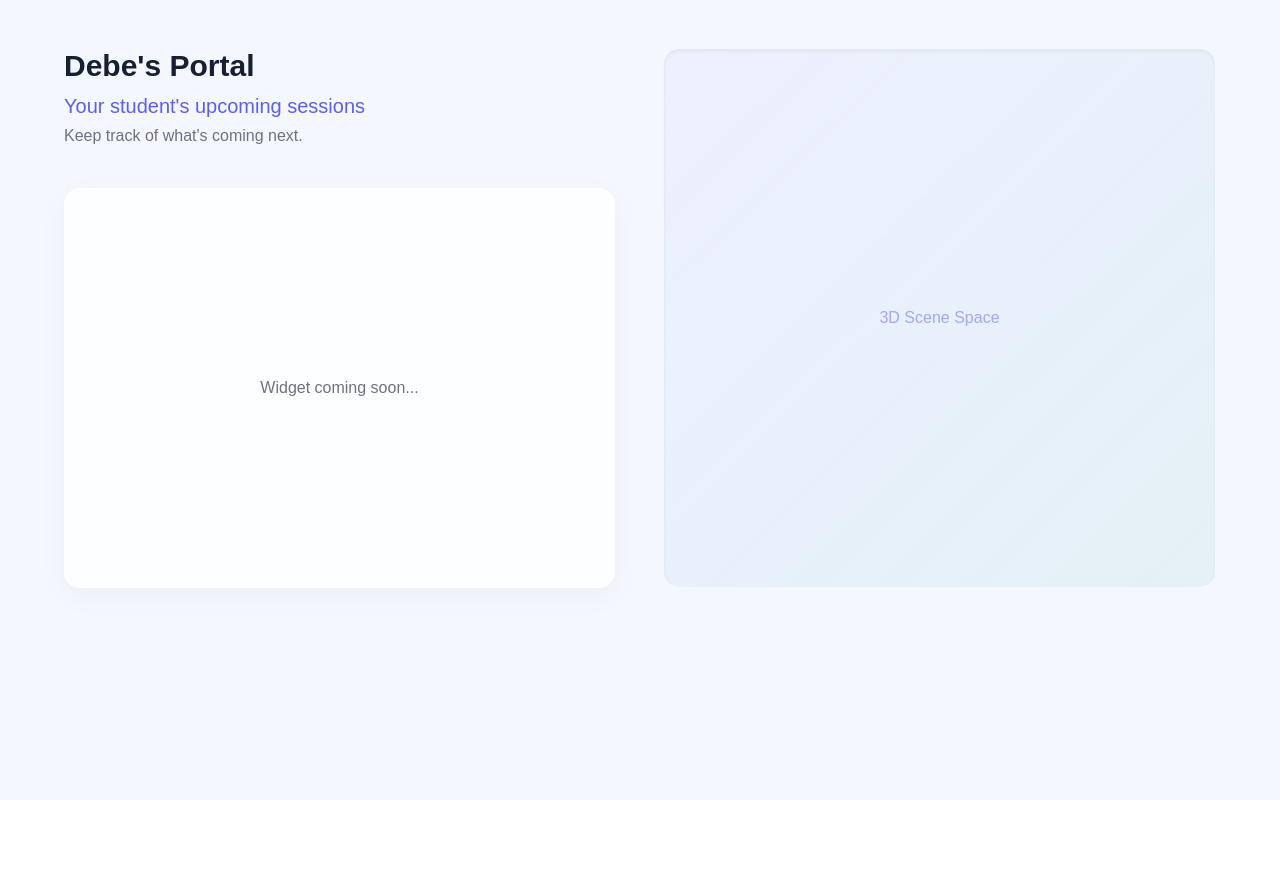
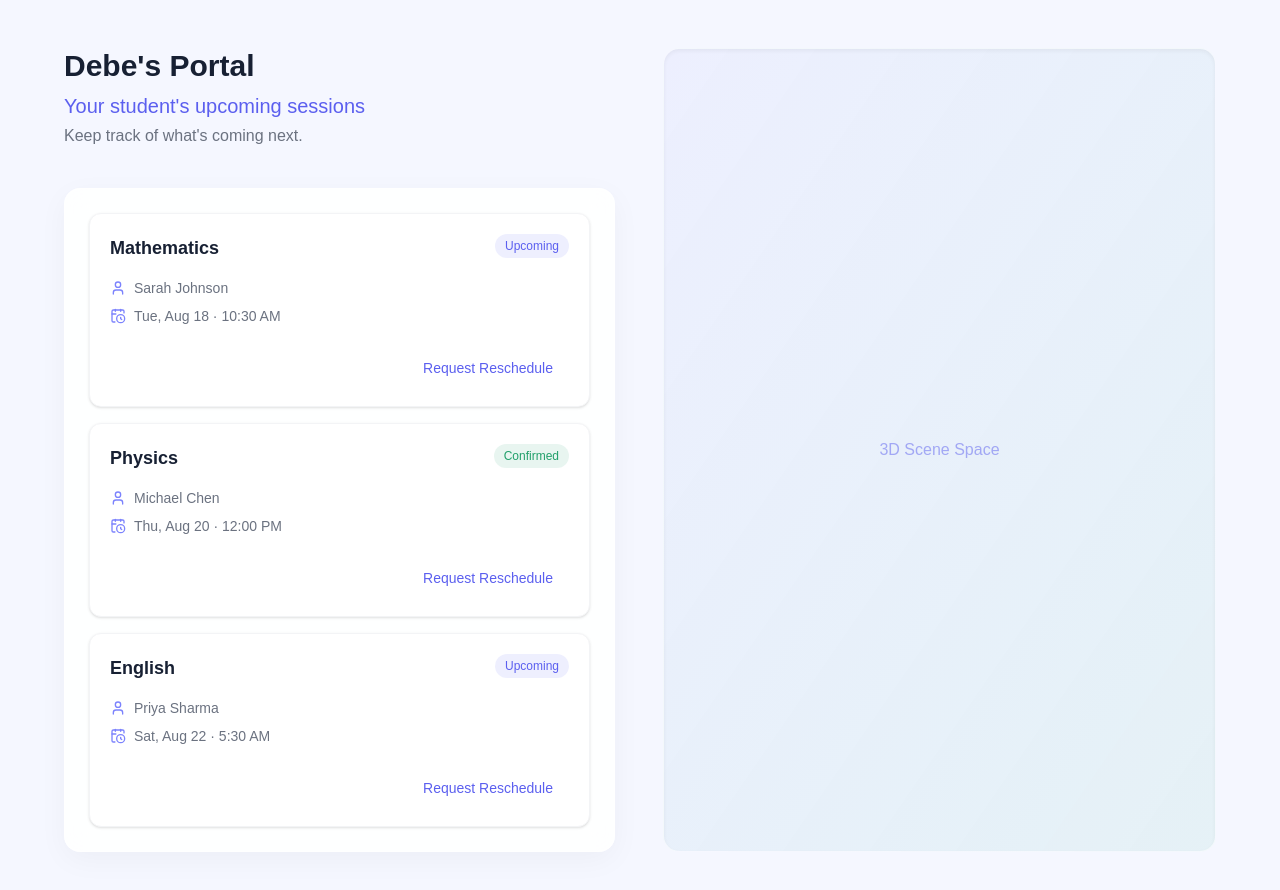
Before and after one commit to soumyajali/debe-learning-tech-intern-assessment, a Next.js app: page /parent/sessions in a window 1280 px wide. Shown: the top 890 px of the page. Before the commit the page ends 800 px from the top, so only its background shows below. Built offline with nearby package versions, Linux system fonts and the light colour scheme.

Commit message:
feat: add upcoming tutoring sessions UI

```diff
--- a/app/parent/sessions/page.tsx
+++ b/app/parent/sessions/page.tsx
@@ -1,4 +1,5 @@
 import React from "react";
+import UpcomingSessions from "../../../components/tutoring/UpcomingSessions";
 
 export default function SessionsPage() {
   return (
@@ -13,10 +14,7 @@ export default function SessionsPage() {
             <p className="text-[#6B7280]">Keep track of what&apos;s coming next.</p>
           </header>
 
-          {/* UpcomingSessions widget will go here */}
-          <div className="bg-white/80 backdrop-blur-md rounded-2xl shadow-[0_8px_30px_rgb(0,0,0,0.04)] border border-white/40 p-6 min-h-[400px] flex items-center justify-center">
-            <p className="text-[#6B7280]">Widget coming soon...</p>
-          </div>
+          <UpcomingSessions />
         </div>
 
         {/* Right/Bottom Content: 3D Scene */}
--- /dev/null
+++ b/components/tutoring/SessionCard.tsx
@@ -0,0 +1,66 @@
+"use client";
+
+import React from "react";
+import { TutoringSession } from "../../types/tutoring";
+import { CalendarClock, User } from "lucide-react";
+
+interface SessionCardProps {
+  session: TutoringSession;
+  onRequestReschedule: (session: TutoringSession) => void;
+}
+
+export default function SessionCard({ session, onRequestReschedule }: SessionCardProps) {
+  // Convert UTC datetime to local representation for display
+  const dateObj = new Date(session.datetime);
+  const formattedDate = new Intl.DateTimeFormat(undefined, {
+    weekday: "short",
+    month: "short",
+    day: "numeric",
+  }).format(dateObj);
+  const formattedTime = new Intl.DateTimeFormat(undefined, {
+    hour: "numeric",
+    minute: "2-digit",
+  }).format(dateObj);
+
+  return (
+    <div className="bg-white border border-gray-100 rounded-xl p-5 shadow-sm hover:shadow-md transition-shadow flex flex-col gap-4 relative overflow-hidden group">
+
+      {/* Top row: Subject & Status */}
+      <div className="flex justify-between items-start">
+        <h3 className="font-semibold text-lg text-[#172033]">{session.subject}</h3>
+        <span className={`text-xs px-2.5 py-1 rounded-full font-medium ${
+          session.status === "confirmed" ? "bg-[#22A06B]/10 text-[#22A06B]" :
+          session.status === "pending" ? "bg-orange-100 text-orange-700" :
+          "bg-[#5B5FEF]/10 text-[#5B5FEF]"
+        }`}>
+          {session.status.charAt(0).toUpperCase() + session.status.slice(1)}
+        </span>
+      </div>
+
+      {/* Middle info */}
+      <div className="flex flex-col gap-2 text-sm text-[#6B7280]">
+        <div className="flex items-center gap-2">
+          <User className="w-4 h-4 text-[#7C83FD]" />
+          <span>{session.teacherName}</span>
+        </div>
+        <div className="flex items-center gap-2">
+          <CalendarClock className="w-4 h-4 text-[#7C83FD]" />
+          <span>{formattedDate} &middot; {formattedTime}</span>
+        </div>
+      </div>
+
+      {/* Action */}
+      <div className="mt-2 flex justify-end">
+        <button
+          onClick={() => onRequestReschedule(session)}
+          className="text-sm font-medium text-[#5B5FEF] hover:text-[#7C83FD] transition-colors py-2 px-4 rounded-lg hover:bg-[#5B5FEF]/5"
+        >
+          Request Reschedule
+        </button>
+      </div>
+
+      {/* Subtle hover accent line */}
+      <div className="absolute left-0 bottom-0 w-0 h-1 bg-gradient-to-r from-[#5B5FEF] to-[#55C2A5] group-hover:w-full transition-all duration-300" />
+    </div>
+  );
+}
--- /dev/null
+++ b/components/tutoring/UpcomingSessions.tsx
@@ -0,0 +1,43 @@
+"use client";
+
+import React, { useState } from "react";
+import { upcomingSessions } from "../../lib/mockData";
+import { TutoringSession } from "../../types/tutoring";
+import SessionCard from "./SessionCard";
+
+export default function UpcomingSessions() {
+  const [sessions, setSessions] = useState<TutoringSession[]>(upcomingSessions);
+  const [selectedSession, setSelectedSession] = useState<TutoringSession | null>(null);
+
+  const handleRequestReschedule = (session: TutoringSession) => {
+    setSelectedSession(session);
+    // Modal state would be managed here or via a context/portal
+  };
+
+  return (
+    <div className="bg-white/90 backdrop-blur-md rounded-2xl shadow-[0_8px_30px_rgb(0,0,0,0.04)] border border-white/40 p-6 min-h-[400px]">
+      <div className="flex flex-col gap-4">
+        {sessions.map((session) => (
+          <SessionCard
+            key={session.id}
+            session={session}
+            onRequestReschedule={handleRequestReschedule}
+          />
+        ))}
+      </div>
+
+      {/*
+        This is a placeholder for the modal. We will replace this
+        with the actual RescheduleModal component later in the plan.
+      */}
+      {selectedSession && (
+        <div className="fixed inset-0 z-50 flex items-center justify-center bg-black/20 backdrop-blur-sm">
+          <div className="bg-white p-6 rounded-xl shadow-xl">
+            <p>Modal Placeholder for {selectedSession.subject}</p>
+            <button onClick={() => setSelectedSession(null)} className="mt-4 px-4 py-2 bg-gray-100 rounded">Close</button>
+          </div>
+        </div>
+      )}
+    </div>
+  );
+}
```
